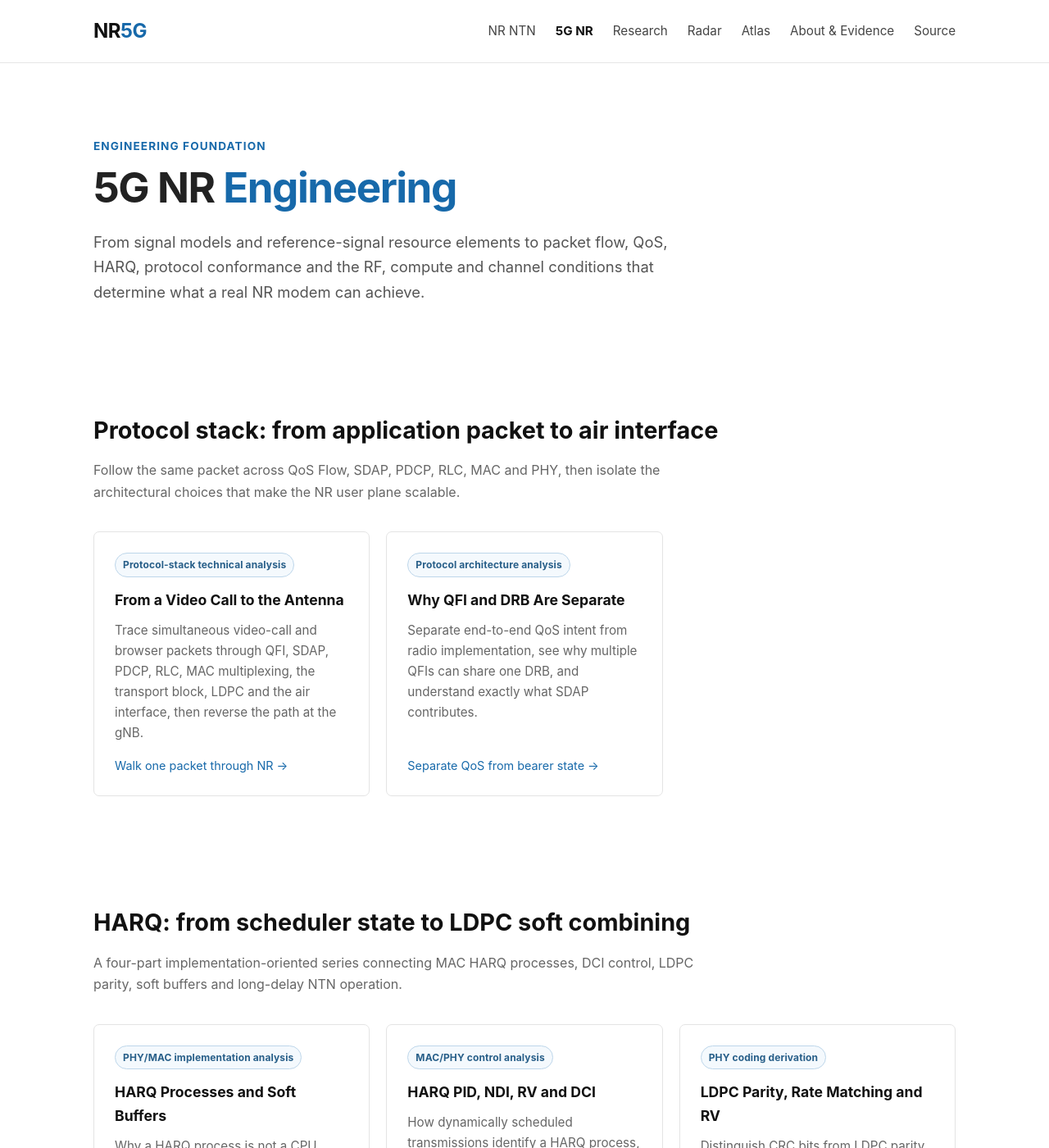
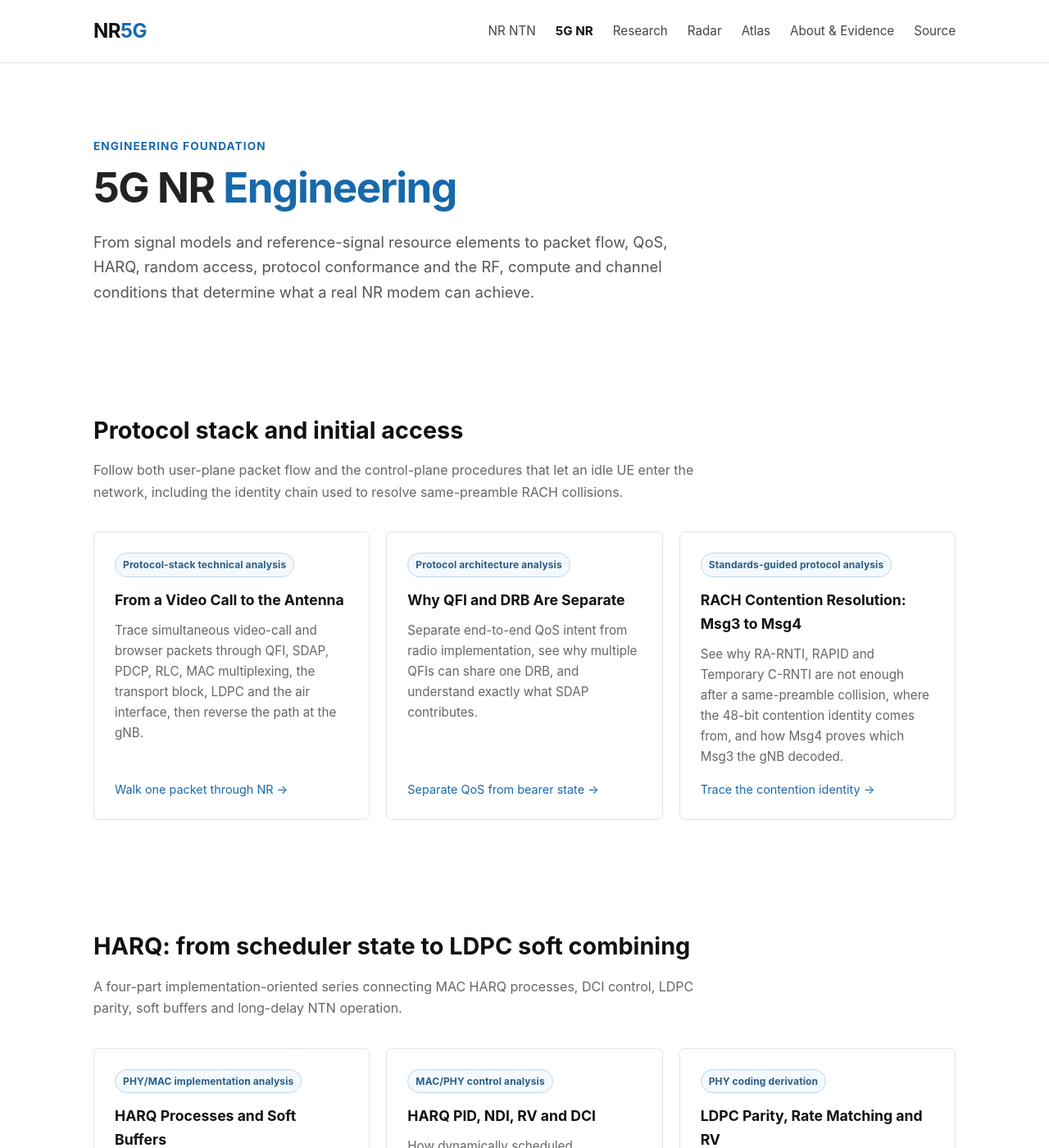
Before and after one commit to pppiyushh/nr5g, a Jekyll site: the page built from 5G/index.html, in a window 1280 px wide and 1400 px high. Shown: the whole window at 82% size. Built offline with Jekyll 4.4.1, drawn with Linux system fonts in a browser that asks for light colours.

Commit message:
Link NR RACH contention resolution article from 5G index

```diff
--- a/5G/index.html
+++ b/5G/index.html
@@ -32,13 +32,13 @@
         <div class="topic-label">Engineering Foundation</div>
         <h1>5G NR <span>Engineering</span></h1>
         <p>
-            From signal models and reference-signal resource elements to packet flow, QoS, HARQ, protocol conformance and the RF, compute and channel conditions that determine what a real NR modem can achieve.
+            From signal models and reference-signal resource elements to packet flow, QoS, HARQ, random access, protocol conformance and the RF, compute and channel conditions that determine what a real NR modem can achieve.
         </p>
     </section>
 
     <section>
-        <h2>Protocol stack: from application packet to air interface</h2>
-        <p class="section-intro">Follow the same packet across QoS Flow, SDAP, PDCP, RLC, MAC and PHY, then isolate the architectural choices that make the NR user plane scalable.</p>
+        <h2>Protocol stack and initial access</h2>
+        <p class="section-intro">Follow both user-plane packet flow and the control-plane procedures that let an idle UE enter the network, including the identity chain used to resolve same-preamble RACH collisions.</p>
         <div class="grid">
             <article class="card">
                 <div class="evidence-tag">Protocol-stack technical analysis</div>
@@ -51,6 +51,12 @@
                 <h3>Why QFI and DRB Are Separate</h3>
                 <p>Separate end-to-end QoS intent from radio implementation, see why multiple QFIs can share one DRB, and understand exactly what SDAP contributes.</p>
                 <a href="protocol-stack/qfi-vs-drb-sdap.html">Separate QoS from bearer state →</a>
+            </article>
+            <article class="card">
+                <div class="evidence-tag">Standards-guided protocol analysis</div>
+                <h3>RACH Contention Resolution: Msg3 to Msg4</h3>
+                <p>See why RA-RNTI, RAPID and Temporary C-RNTI are not enough after a same-preamble collision, where the 48-bit contention identity comes from, and how Msg4 proves which Msg3 the gNB decoded.</p>
+                <a href="protocol-stack/nr-rach-msg3-msg4-contention-resolution.html">Trace the contention identity →</a>
             </article>
         </div>
     </section>
```
